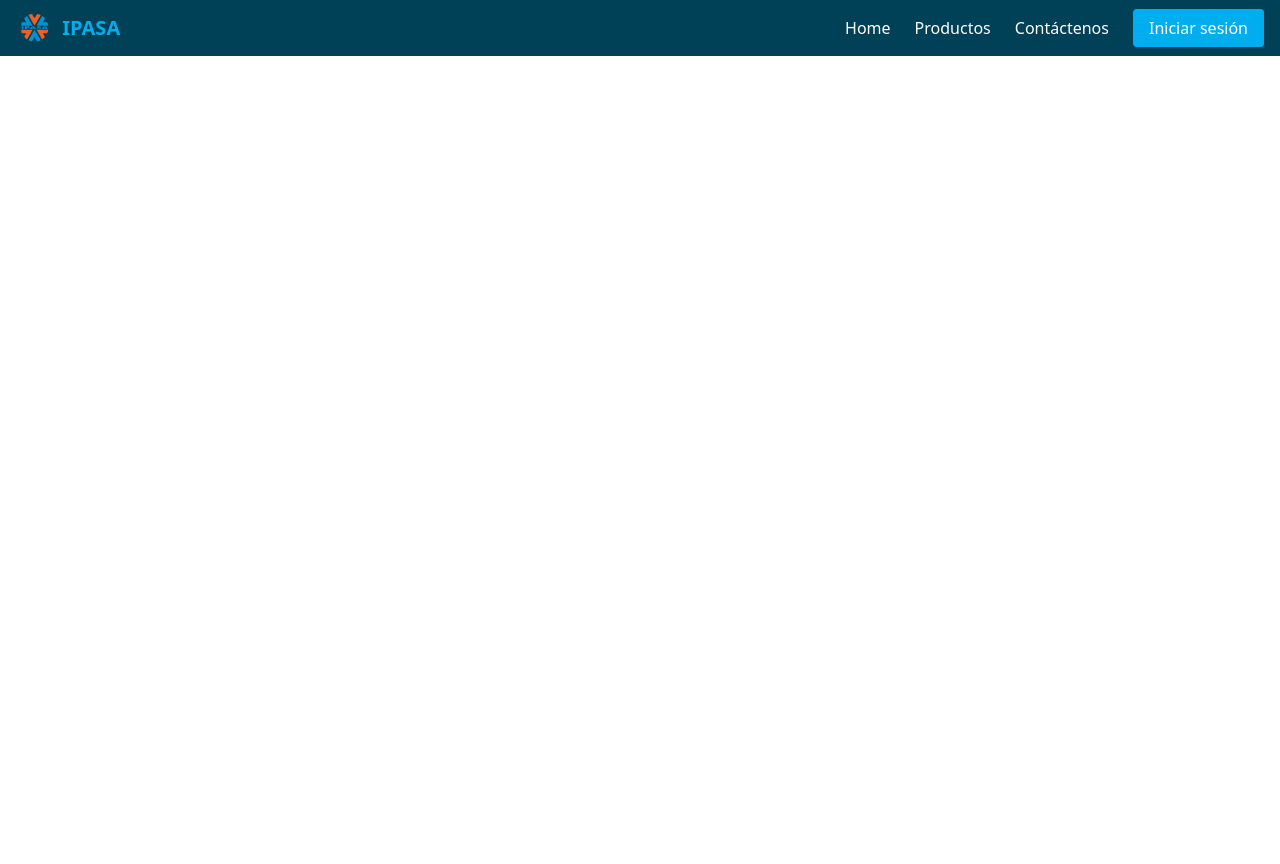
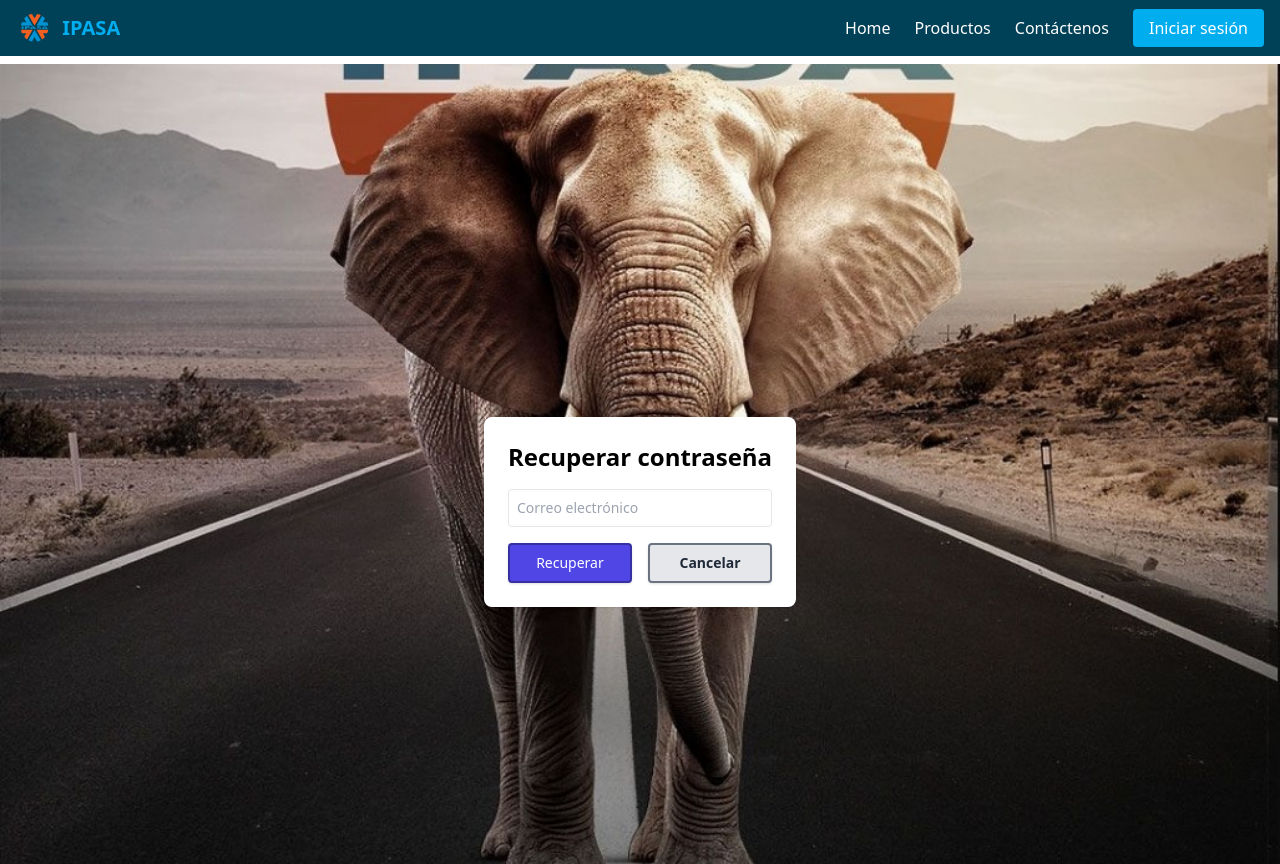
Before and after one commit to Manchego41/SWGVIPASA_front, a React (Vite) app: page /forgot-password in a window 1280 px wide. Before the commit the page ends 800 px from the top, so only its background shows below. Built offline with nearby package versions, Linux system fonts and the light colour scheme.

Commit message:
Avance01_tp1

```diff
--- a/src/App.jsx
+++ b/src/App.jsx
@@ -13,12 +13,14 @@ import Login from './pages/Login';
 import Cart from './pages/Cart';
 import Profile from './pages/Profile';
 import AccesoDenegado from './pages/AccesoDenegado';
+import RecuperarContraseña from './pages/RecuperarContraseña';
 
 import AdminDashboard from './pages/admin/AdminDashboard';
 import UsersList from './pages/admin/UsersList';
 import UserEditor from './pages/admin/UserEditor';
 import ProductsList from './pages/admin/ProductsList';
 import ProductEditor from './pages/admin/ProductEditor';
+import ClientDetail from './pages/admin/ClientDetail';
 
 function App() {
   return (
@@ -34,6 +36,7 @@ function App() {
           <Route path="/productos" element={<Productos />} />
           <Route path="/contacto" element={<Contacto />} />
           <Route path="/login" element={<Login />} />
+          <Route path="/forgot-password" element={<RecuperarContraseña />} />
 
           {/* Carrito protegido: sólo usuarios logueados */}
           <Route
@@ -60,6 +63,7 @@ function App() {
             <Route index element={<AdminDashboard />} />
             <Route path="users" element={<UsersList />} />
             <Route path="users/:id" element={<UserEditor />} />
+            <Route path="clients/:id" element={<ClientDetail />} />
             <Route path="products" element={<ProductsList />} />
             <Route path="products/:id" element={<ProductEditor />} />
             <Route path="products/new" element={<ProductEditor />} />
--- /dev/null
+++ b/src/pages/ForgotPassword.jsx
@@ -0,0 +1,57 @@
+import React, { useState } from 'react';
+
+const ForgotPassword = () => {
+  const [email, setEmail] = useState('');
+  const [message, setMessage] = useState('');
+  const handleCancel = () => {
+    window.location.href = '/login';
+  };
+
+  const handleSubmit = (e) => {
+    e.preventDefault();
+    // Aquí deberías llamar a la API para enviar el correo de recuperación
+    setMessage('Si el correo está registrado, recibirás instrucciones para recuperar tu contraseña.');
+  };
+
+  return (
+    <div
+      className="min-h-screen bg-cover bg-center flex items-center justify-center font-sans"
+      style={{ backgroundImage: "url('/IPASA%20LOGO.jpeg')" }}
+    >
+  <div className="max-w-md mx-auto mt-24 bg-white p-6 rounded-lg shadow font-sans">
+        <h2 className="text-2xl font-bold mb-4 text-center font-sans">Recuperar contraseña</h2>
+        <form onSubmit={handleSubmit} className="space-y-4 mt-4 font-sans">
+          <input
+            type="email"
+            id="email"
+            placeholder="Correo electrónico"
+            value={email}
+            onChange={(e) => setEmail(e.target.value)}
+            required
+            className="w-full border p-2 rounded text-sm font-sans"
+          />
+          <div className="flex gap-4 items-center">
+            <button
+              type="submit"
+              className="flex-1 bg-indigo-600 text-white py-2 rounded border-2 border-indigo-800 shadow hover:bg-indigo-700 hover:border-indigo-900 text-sm font-sans"
+              style={{ minWidth: 0 }}
+            >
+              Recuperar
+            </button>
+            <button
+              type="button"
+              onClick={handleCancel}
+              className="flex-1 bg-gray-200 text-gray-800 py-2 rounded border-2 border-gray-500 font-bold shadow hover:bg-gray-300 hover:border-gray-700 text-sm font-sans"
+              style={{ minWidth: 0 }}
+            >
+              Cancelar
+            </button>
+          </div>
+        </form>
+        {message && <p className="mt-4 text-green-600 text-center text-sm font-sans">{message}</p>}
+      </div>
+    </div>
+  );
+};
+
+export default ForgotPassword;
--- a/src/pages/Login.jsx
+++ b/src/pages/Login.jsx
@@ -87,6 +87,7 @@ export default function Login() {
         {error && <p className="text-red-600 mt-3 text-center">{error}</p>}
 
         {tab === 'login' ? (
+          <>
             <form onSubmit={submitLogin} className="space-y-4 mt-4">
               <input
                 name="email"
@@ -113,6 +114,15 @@ export default function Login() {
                 Entrar
               </button>
             </form>
+            <div className="mt-4 text-center">
+              <a
+                href="/forgot-password"
+                className="text-blue-600 hover:underline text-sm"
+              >
+                ¿Olvidaste tu contraseña?
+              </a>
+            </div>
+          </>
         ) : (
           <form onSubmit={submitRegister} className="space-y-4 mt-4">
             <input
--- /dev/null
+++ b/src/pages/RecuperarContraseña.jsx
@@ -0,0 +1,56 @@
+import React, { useState } from 'react';
+
+const RecuperarContraseña = () => {
+  const [email, setEmail] = useState('');
+  const [message, setMessage] = useState('');
+  const handleCancel = () => {
+    window.location.href = '/login';
+  };
+
+  const handleSubmit = (e) => {
+    e.preventDefault();
+    setMessage('Si el correo está registrado, recibirás instrucciones para recuperar tu contraseña.');
+  };
+
+  return (
+    <div
+      className="min-h-screen bg-cover bg-center flex items-center justify-center font-sans"
+      style={{ backgroundImage: "url('/IPASA%20LOGO.jpeg')" }}
+    >
+      <div className="max-w-md mx-auto mt-24 bg-white p-6 rounded-lg shadow font-sans">
+        <h2 className="text-2xl font-bold mb-4 text-center font-sans">Recuperar contraseña</h2>
+        <form onSubmit={handleSubmit} className="space-y-4 mt-4 font-sans">
+          <input
+            type="email"
+            id="email"
+            placeholder="Correo electrónico"
+            value={email}
+            onChange={(e) => setEmail(e.target.value)}
+            required
+            className="w-full border p-2 rounded text-sm font-sans"
+          />
+          <div className="flex gap-4 items-center">
+            <button
+              type="submit"
+              className="flex-1 bg-indigo-600 text-white py-2 rounded border-2 border-indigo-800 shadow hover:bg-indigo-700 hover:border-indigo-900 text-sm font-sans"
+              style={{ minWidth: 0 }}
+            >
+              Recuperar
+            </button>
+            <button
+              type="button"
+              onClick={handleCancel}
+              className="flex-1 bg-gray-200 text-gray-800 py-2 rounded border-2 border-gray-500 font-bold shadow hover:bg-gray-300 hover:border-gray-700 text-sm font-sans"
+              style={{ minWidth: 0 }}
+            >
+              Cancelar
+            </button>
+          </div>
+        </form>
+        {message && <p className="mt-4 text-green-600 text-center text-sm font-sans">{message}</p>}
+      </div>
+    </div>
+  );
+};
+
+export default RecuperarContraseña;
--- /dev/null
+++ b/src/pages/admin/ClientDetail.jsx
@@ -0,0 +1,49 @@
+import React, { useEffect, useState } from 'react';
+import { useParams, useNavigate } from 'react-router-dom';
+import API from '../../utils/api';
+
+export default function ClientDetail() {
+  const { id } = useParams();
+  const navigate = useNavigate();
+  const [client, setClient] = useState(null);
+  const [history, setHistory] = useState([]);
+  const [loading, setLoading] = useState(true);
+
+  useEffect(() => {
+    // Obtener datos del cliente
+    API.get(`/users/${id}`)
+      .then(res => setClient(res.data))
+      .catch(console.error);
+    // Obtener historial de compras
+    API.get(`/users/${id}/orders`)
+      .then(res => setHistory(res.data))
+      .catch(console.error)
+      .finally(() => setLoading(false));
+  }, [id]);
+
+  if (loading) return <div className="p-8">Cargando...</div>;
+  if (!client) return <div className="p-8">Cliente no encontrado.</div>;
+
+  return (
+    <div className="max-w-2xl mx-auto bg-white p-8 rounded shadow mt-8">
+      <button onClick={() => navigate(-1)} className="mb-4 px-4 py-2 bg-gray-300 rounded hover:bg-gray-400">Volver</button>
+      <h2 className="text-2xl font-bold mb-2">Detalle del Cliente</h2>
+      <p><strong>Nombre:</strong> {client.name}</p>
+      <p><strong>Email:</strong> {client.email}</p>
+      <p><strong>ID:</strong> {client._id}</p>
+      <hr className="my-4" />
+      <h3 className="text-xl font-semibold mb-2">Historial de compras</h3>
+      {history.length === 0 ? (
+        <p>No hay compras registradas.</p>
+      ) : (
+        <ul className="list-disc pl-6">
+          {history.map(order => (
+            <li key={order._id}>
+              <span className="font-bold">{order.date}:</span> {order.items.length} productos - Total: ${order.total}
+            </li>
+          ))}
+        </ul>
+      )}
+    </div>
+  );
+}
--- a/src/pages/admin/UsersList.jsx
+++ b/src/pages/admin/UsersList.jsx
@@ -10,13 +10,41 @@ export default function UsersList() {
       .then(res => {
         // filtrar solo 'cliente'
         const clientes = res.data.filter(u => u.role === 'cliente');
-        setUsers(clientes);
+
+        // --- IMPORTANTE ---
+        // Para desarrollo y pruebas, se muestran datos simulados si no hay clientes o si la API falla.
+        // Cuando el backend esté listo y devuelva los usuarios correctamente,
+        // ELIMINA o COMENTA el bloque de datos simulados y deja solo:
+        // setUsers(clientes);
+        // Así se mostrarán los datos reales del backend.
+        // ------------------
+
+        if (clientes.length === 0) {
+          // Datos simulados si no hay clientes
+          setUsers([
+            { _id: '1', name: 'Juan Pérez', email: 'juan@correo.com', role: 'cliente' },
+            { _id: '2', name: 'Ana Gómez', email: 'ana@correo.com', role: 'cliente' }
+          ]);
+        } else {
+          setUsers(clientes);
+        }
       })
-      .catch(console.error);
+      .catch(() => {
+        // Si la API falla, mostrar datos simulados
+        setUsers([
+          { _id: '1', name: 'Juan Pérez', email: 'juan@correo.com', role: 'cliente' },
+          { _id: '2', name: 'Ana Gómez', email: 'ana@correo.com', role: 'cliente' }
+        ]);
+      });
   }, []);
 
   const handleView = user => {
-    alert(`ID: ${user._id}\nNombre: ${user.name}\nEmail: ${user.email}`);
+    window.location.href = `/admin/clients/${user._id}`;
+  };
+
+  const handleHistory = user => {
+    // Aquí podrías mostrar un modal o redirigir a una página de historial
+    alert(`Historial de compras de ${user.name} (ID: ${user._id})`);
   };
 
   const handleDelete = id => {
@@ -53,6 +81,12 @@ export default function UsersList() {
                     Ver info
                   </button>
                   <button
+                    onClick={() => handleHistory(u)}
+                    className="px-2 py-1 bg-green-500 text-white rounded hover:bg-green-600"
+                  >
+                    Historial
+                  </button>
+                  <button
                     onClick={() => handleDelete(u._id)}
                     className="px-2 py-1 bg-red-500 text-white rounded hover:bg-red-600"
                   >
```
Also changed, not shown: 1 other file (tests, documents, lock files or other folders). Lines whose indentation alone changed are shown as unchanged.
